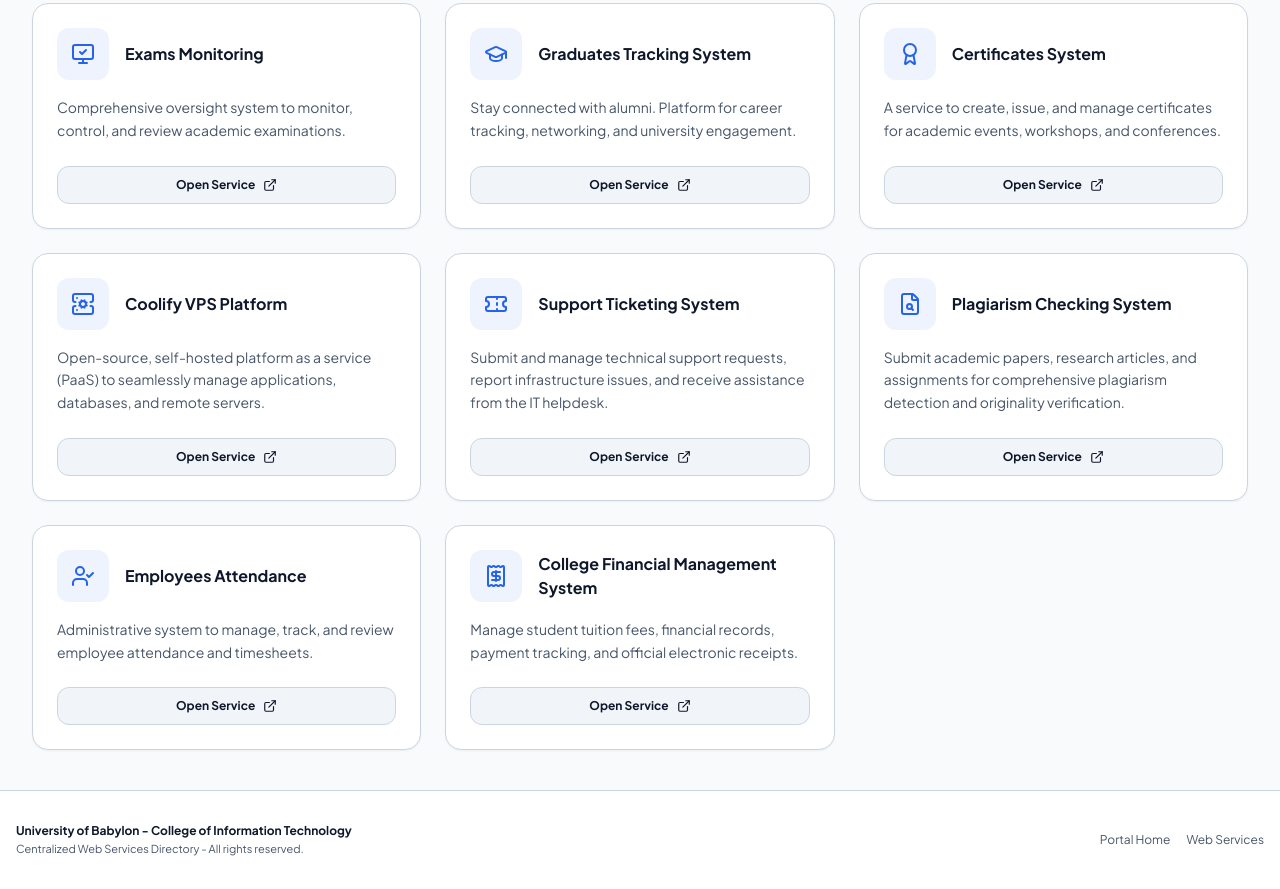
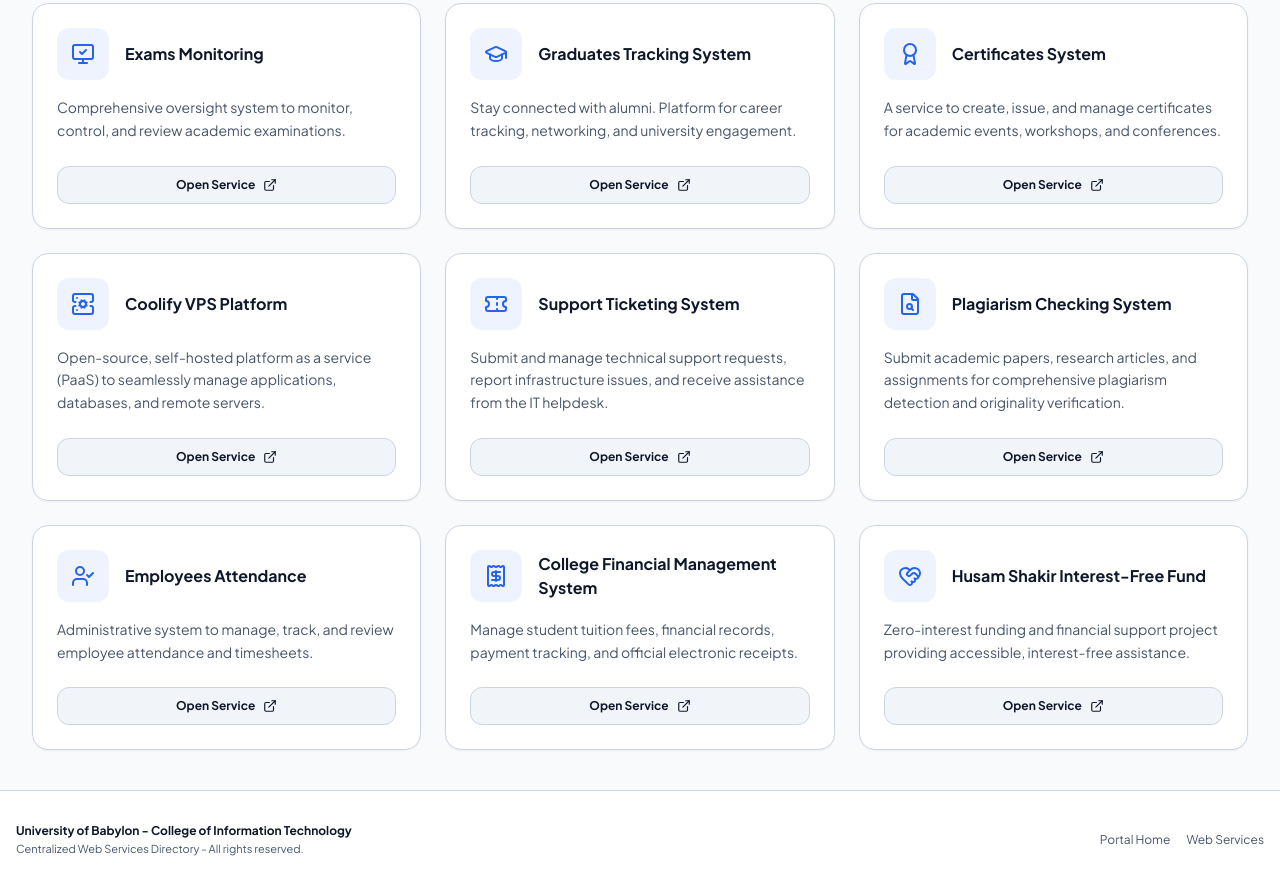
Before and after one commit to geoapi/babylon-it-infographic, a plain HTML site: page services.html in a window 1280 px wide. Shown: the part 1019-1908 px from the top of the page. Drawn offline with nearby package versions, Linux system fonts and the light colour scheme.

Commit message:
Add Husam Shakir Interest-Free Fund to services list

```diff
--- a/services.html
+++ b/services.html
@@ -157,7 +157,8 @@
       { id: 'tickets', title: 'Support Ticketing System', desc: 'Submit and manage technical support requests, report infrastructure issues, and receive assistance from the IT helpdesk.', url: 'https://tickets.itbabylon.org', icon: 'ticket' },
       { id: 'plagiarism', title: 'Plagiarism Checking System', desc: 'Submit academic papers, research articles, and assignments for comprehensive plagiarism detection and originality verification.', url: 'https://plag.itbabylon.org', icon: 'file-search' },
       { id: 'attend', title: 'Employees Attendance', desc: 'Administrative system to manage, track, and review employee attendance and timesheets.', url: 'https://attend.itbabylon.org', icon: 'user-check' },
-      { id: 'cfms', title: 'College Financial Management System', desc: 'Manage student tuition fees, financial records, payment tracking, and official electronic receipts.', url: 'https://cfms.itbabylon.org', icon: 'receipt' }
+      { id: 'cfms', title: 'College Financial Management System', desc: 'Manage student tuition fees, financial records, payment tracking, and official electronic receipts.', url: 'https://cfms.itbabylon.org', icon: 'receipt' },
+      { id: 'husamshakir', title: 'Husam Shakir Interest-Free Fund', desc: 'Zero-interest funding and financial support project providing accessible, interest-free assistance.', url: 'https://husamshakir.itbabylon.org/', icon: 'heart-handshake' }
     ];
 
     let activeTheme = 'light';
```
